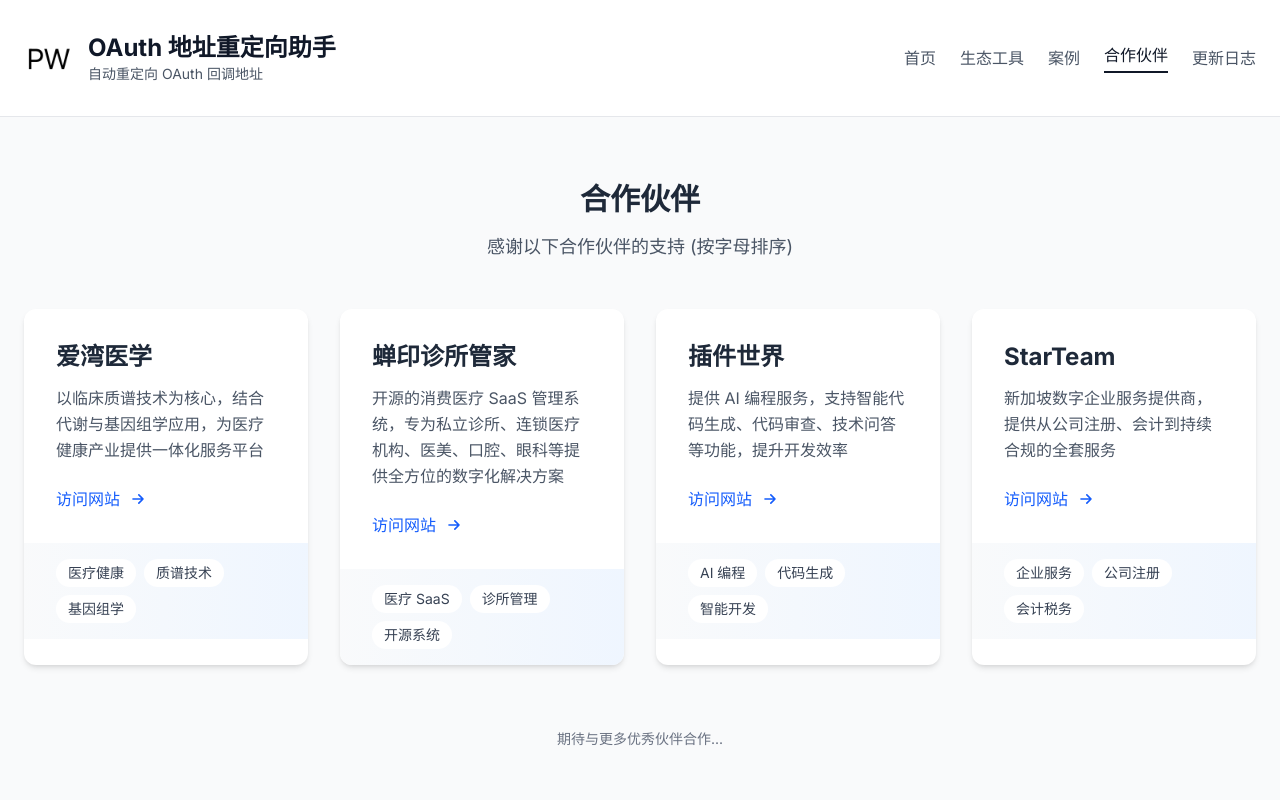
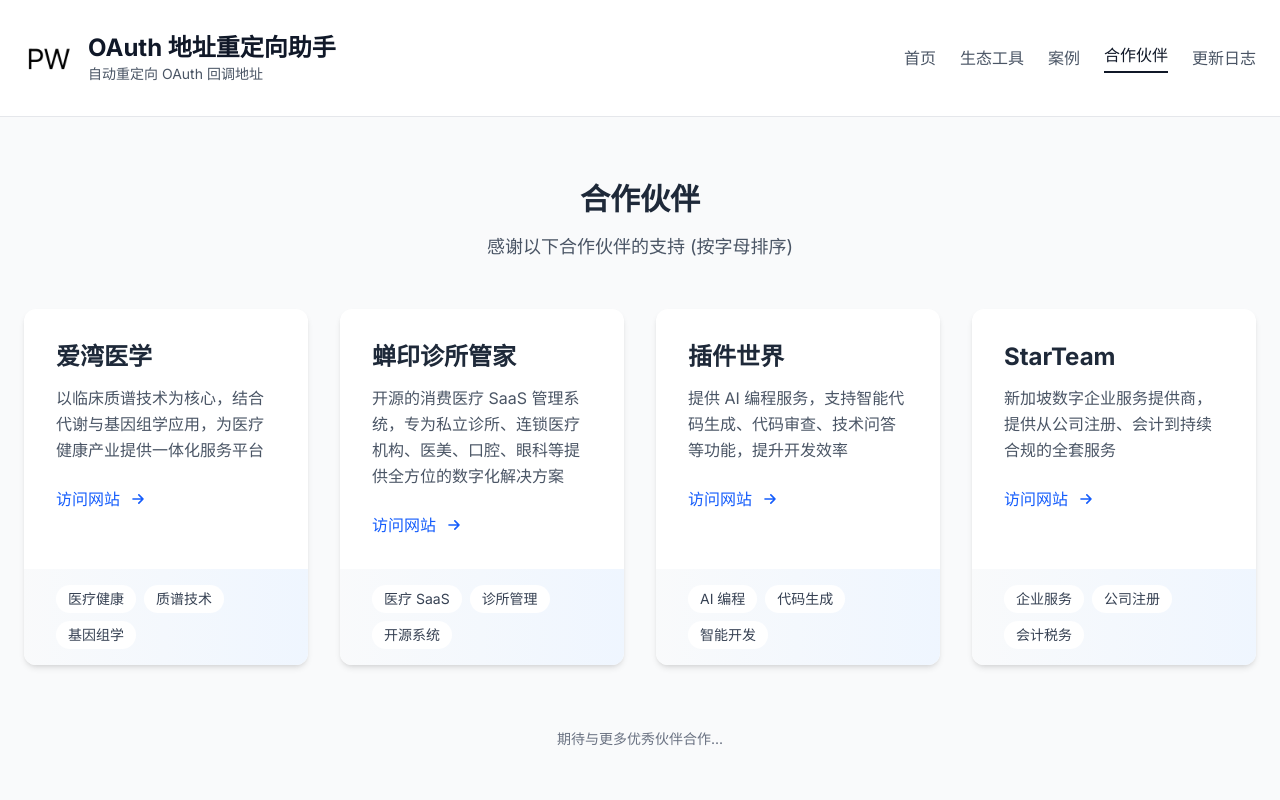
Before and after one commit to plugins-world/oauth-redirect-extension-download, a React (Vite) app: page /partners in a window 1280 px wide. Shown: the top 800 px of the page. Built offline with nearby package versions, Linux system fonts and the light colour scheme.

Commit message:
将标签固定在卡片底部

```diff
--- a/src/pages/Partners.jsx
+++ b/src/pages/Partners.jsx
@@ -48,9 +48,9 @@
                   href={partner.url}
                   target="_blank"
                   rel="noopener noreferrer"
-                  className="group bg-white rounded-xl shadow-md hover:shadow-xl transition-all duration-300 hover:-translate-y-1 overflow-hidden"
+                  className="group bg-white rounded-xl shadow-md hover:shadow-xl transition-all duration-300 hover:-translate-y-1 overflow-hidden flex flex-col"
                 >
-                  <div className="p-8">
+                  <div className="p-8 flex-1">
                     <h3 className="text-2xl font-bold text-gray-800 mb-3">{partner.name}</h3>
                     <p className="text-gray-600 leading-relaxed mb-6">{partner.description}</p>
 
```
